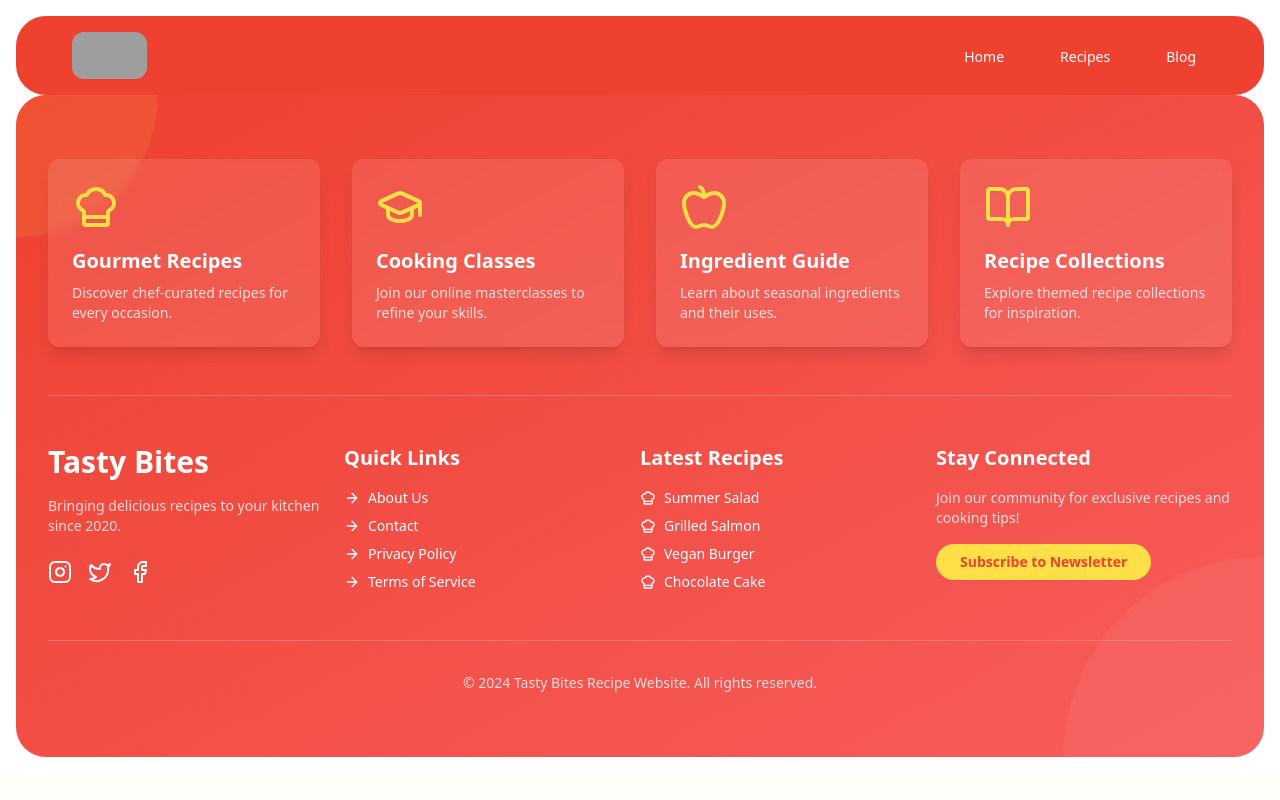
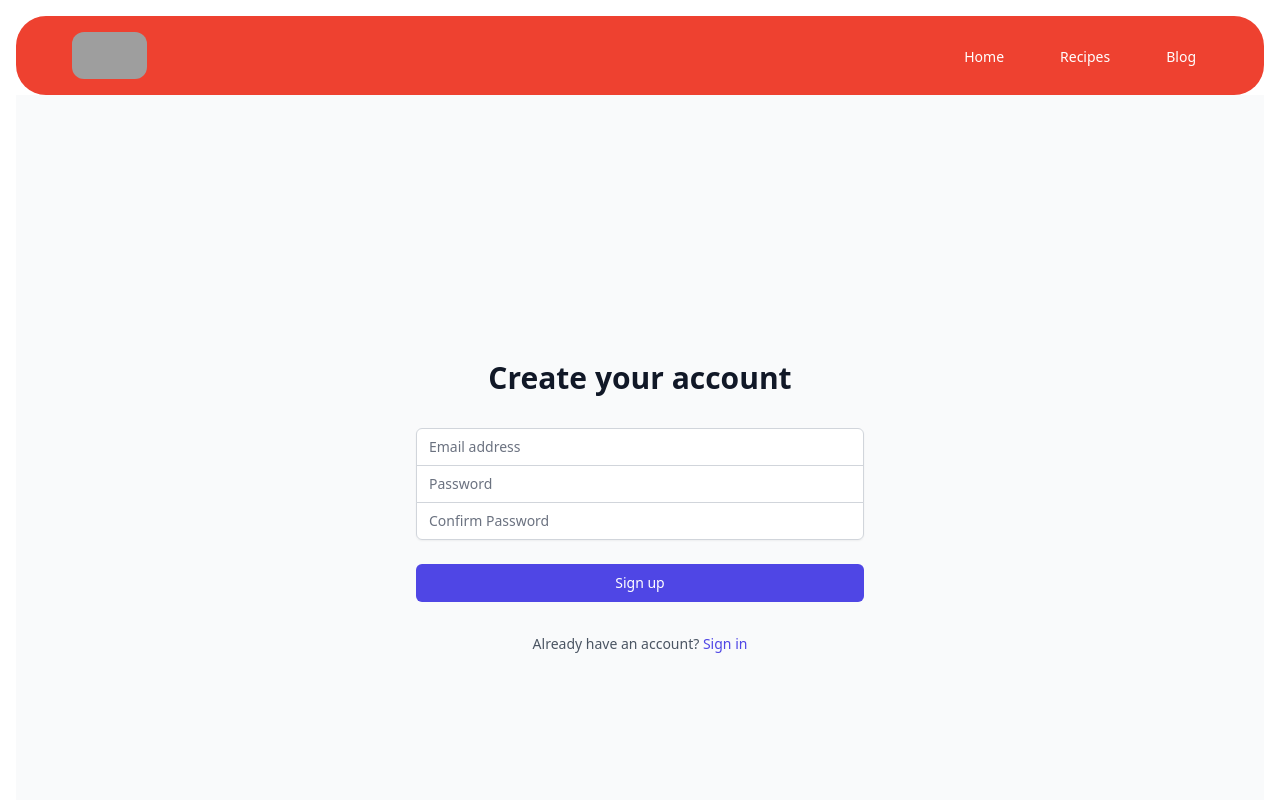
Before and after one commit to Prateeksingchn/Recipe-Ranch, a React (Vite) app: page /signup in a window 1280 px wide. Shown: the top 800 px of the page. Built offline with nearby package versions, Linux system fonts and the light colour scheme; grey boxes are pictures that could not be loaded; a web font is replaced by a local one.

Commit message:
Add authentication components and Firebase configuration

```diff
--- a/package.json
+++ b/package.json
@@ -14,7 +14,7 @@
     "@radix-ui/react-slot": "^1.1.0",
     "@reduxjs/toolkit": "^2.2.5",
     "axios": "^1.7.3",
-    "firebase": "^10.13.0",
+    "firebase": "^10.14.1",
     "framer-motion": "^11.3.28",
     "lucide-react": "^0.428.0",
     "nanoid": "^5.0.7",
--- a/src/App.jsx
+++ b/src/App.jsx
@@ -37,6 +37,8 @@ import CreateNutritionRecipe from "./components/Nutrition/CreateNutritionRecipe"
 // Import SeasonalSpecials component
 import SeasonalSpecials from "./components/Home/SeasonalSpecials";
 import SeasonalRecipeDetails from "./components/Details/SeasonalRecipeDetails";
+import Login from './components/Auth/Login';
+import Signup from './components/Auth/Signup';
 
 const App = () => {
   const dispatch = useDispatch();
@@ -86,6 +88,8 @@ const App = () => {
         {/* New routes for seasonal specials */}
         <Route path="/seasonal-specials" element={<SeasonalSpecials />} />
         <Route path="/seasonal-recipe/:slug" element={<SeasonalRecipeDetails />} />
+        <Route path="/login" element={<Login />} />
+        <Route path="/signup" element={<Signup />} />
       </Routes>
 
       <Footer />
--- /dev/null
+++ b/src/components/Auth/Login.jsx
@@ -0,0 +1,77 @@
+import React, { useState } from 'react';
+import { auth } from '../../firebase/config';
+import { signInWithEmailAndPassword } from 'firebase/auth';
+import { Link, useNavigate } from 'react-router-dom';
+
+const Login = () => {
+  const [email, setEmail] = useState('');
+  const [password, setPassword] = useState('');
+  const [error, setError] = useState('');
+  const navigate = useNavigate();
+
+  const handleSubmit = async (e) => {
+    e.preventDefault();
+    try {
+      await signInWithEmailAndPassword(auth, email, password);
+      navigate('/'); // Redirect to home page after successful login
+    } catch (error) {
+      setError(error.message);
+    }
+  };
+
+  return (
+    <div className="min-h-screen flex items-center justify-center bg-gray-50 py-12 px-4 sm:px-6 lg:px-8">
+      <div className="max-w-md w-full space-y-8">
+        <div>
+          <h2 className="mt-6 text-center text-3xl font-extrabold text-gray-900">
+            Sign in to your account
+          </h2>
+        </div>
+        <form className="mt-8 space-y-6" onSubmit={handleSubmit}>
+          {error && <p className="text-red-500 text-center">{error}</p>}
+          <div className="rounded-md shadow-sm -space-y-px">
+            <div>
+              <input
+                type="email"
+                required
+                className="appearance-none rounded-none relative block w-full px-3 py-2 border border-gray-300 placeholder-gray-500 text-gray-900 rounded-t-md focus:outline-none focus:ring-indigo-500 focus:border-indigo-500 focus:z-10 sm:text-sm"
+                placeholder="Email address"
+                value={email}
+                onChange={(e) => setEmail(e.target.value)}
+              />
+            </div>
+            <div>
+              <input
+                type="password"
+                required
+                className="appearance-none rounded-none relative block w-full px-3 py-2 border border-gray-300 placeholder-gray-500 text-gray-900 rounded-b-md focus:outline-none focus:ring-indigo-500 focus:border-indigo-500 focus:z-10 sm:text-sm"
+                placeholder="Password"
+                value={password}
+                onChange={(e) => setPassword(e.target.value)}
+              />
+            </div>
+          </div>
+
+          <div>
+            <button
+              type="submit"
+              className="group relative w-full flex justify-center py-2 px-4 border border-transparent text-sm font-medium rounded-md text-white bg-indigo-600 hover:bg-indigo-700 focus:outline-none focus:ring-2 focus:ring-offset-2 focus:ring-indigo-500"
+            >
+              Sign in
+            </button>
+          </div>
+        </form>
+        <div className="text-center">
+          <p className="text-sm text-gray-600">
+            Don't have an account?{' '}
+            <Link to="/signup" className="font-medium text-indigo-600 hover:text-indigo-500">
+              Sign up
+            </Link>
+          </p>
+        </div>
+      </div>
+    </div>
+  );
+};
+
+export default Login;
--- /dev/null
+++ b/src/components/Auth/Signup.jsx
@@ -0,0 +1,94 @@
+import React, { useState } from 'react';
+import { auth } from '../../firebase/config';
+import { createUserWithEmailAndPassword } from 'firebase/auth';
+import { Link, useNavigate } from 'react-router-dom';
+
+const Signup = () => {
+  const [email, setEmail] = useState('');
+  const [password, setPassword] = useState('');
+  const [confirmPassword, setConfirmPassword] = useState('');
+  const [error, setError] = useState('');
+  const navigate = useNavigate();
+
+  const handleSubmit = async (e) => {
+    e.preventDefault();
+
+    if (password !== confirmPassword) {
+      setError("Passwords don't match");
+      return;
+    }
+
+    try {
+      await createUserWithEmailAndPassword(auth, email, password);
+      navigate('/'); // Redirect to home page after successful signup
+    } catch (error) {
+      setError(error.message);
+    }
+  };
+
+  return (
+    <div className="min-h-screen flex items-center justify-center bg-gray-50 py-12 px-4 sm:px-6 lg:px-8">
+      <div className="max-w-md w-full space-y-8">
+        <div>
+          <h2 className="mt-6 text-center text-3xl font-extrabold text-gray-900">
+            Create your account
+          </h2>
+        </div>
+        <form className="mt-8 space-y-6" onSubmit={handleSubmit}>
+          {error && <p className="text-red-500 text-center">{error}</p>}
+          <div className="rounded-md shadow-sm -space-y-px">
+            <div>
+              <input
+                type="email"
+                required
+                className="appearance-none rounded-none relative block w-full px-3 py-2 border border-gray-300 placeholder-gray-500 text-gray-900 rounded-t-md focus:outline-none focus:ring-indigo-500 focus:border-indigo-500 focus:z-10 sm:text-sm"
+                placeholder="Email address"
+                value={email}
+                onChange={(e) => setEmail(e.target.value)}
+              />
+            </div>
+            <div>
+              <input
+                type="password"
+                required
+                className="appearance-none rounded-none relative block w-full px-3 py-2 border border-gray-300 placeholder-gray-500 text-gray-900 focus:outline-none focus:ring-indigo-500 focus:border-indigo-500 focus:z-10 sm:text-sm"
+                placeholder="Password"
+                value={password}
+                onChange={(e) => setPassword(e.target.value)}
+              />
+            </div>
+            <div>
+              <input
+                type="password"
+                required
+                className="appearance-none rounded-none relative block w-full px-3 py-2 border border-gray-300 placeholder-gray-500 text-gray-900 rounded-b-md focus:outline-none focus:ring-indigo-500 focus:border-indigo-500 focus:z-10 sm:text-sm"
+                placeholder="Confirm Password"
+                value={confirmPassword}
+                onChange={(e) => setConfirmPassword(e.target.value)}
+              />
+            </div>
+          </div>
+
+          <div>
+            <button
+              type="submit"
+              className="group relative w-full flex justify-center py-2 px-4 border border-transparent text-sm font-medium rounded-md text-white bg-indigo-600 hover:bg-indigo-700 focus:outline-none focus:ring-2 focus:ring-offset-2 focus:ring-indigo-500"
+            >
+              Sign up
+            </button>
+          </div>
+        </form>
+        <div className="text-center">
+          <p className="text-sm text-gray-600">
+            Already have an account?{' '}
+            <Link to="/login" className="font-medium text-indigo-600 hover:text-indigo-500">
+              Sign in
+            </Link>
+          </p>
+        </div>
+      </div>
+    </div>
+  );
+};
+
+export default Signup;
--- /dev/null
+++ b/src/firebase/config.js
@@ -0,0 +1,19 @@
+import { initializeApp } from 'firebase/app';
+import { getAuth } from 'firebase/auth';
+import { getAnalytics } from "firebase/analytics";
+
+const firebaseConfig = {
+  apiKey: "AIzaSyBh19CB3rvoNO5ZC_WKvIbk0WHcQZqut_o",
+  authDomain: "recipe-application-2e710.firebaseapp.com",
+  databaseURL: "https://recipe-application-2e710-default-rtdb.firebaseio.com",
+  projectId: "recipe-application-2e710",
+  storageBucket: "recipe-application-2e710.appspot.com",
+  messagingSenderId: "46332284032",
+  appId: "1:46332284032:web:cbd5a86c212c381183aa65",
+  measurementId: "G-30DLSD3TEY"
+};
+
+// Initialize Firebase
+const app = initializeApp(firebaseConfig);
+const analytics = getAnalytics(app);
+export const auth = getAuth(app);
```
Also changed, not shown: 1 other file (tests, documents, lock files or other folders).
